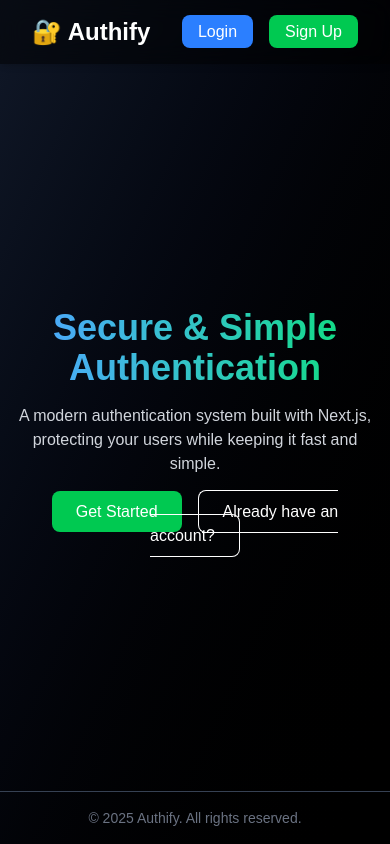
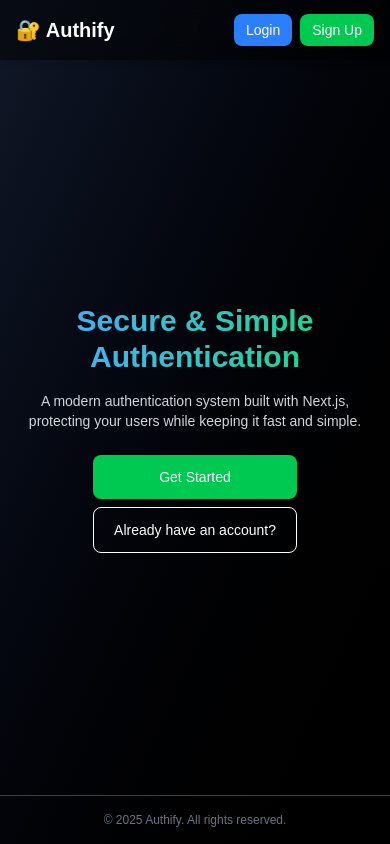
Before and after one commit to umar-khatri/authify, a Next.js app: page / in a window 390 px wide. Built offline with nearby package versions, Linux system fonts and the light colour scheme.

Commit message:
responsive design changes

```diff
--- a/src/app/page.tsx
+++ b/src/app/page.tsx
@@ -1,24 +1,23 @@
 "use client";
 
 import Link from "next/link";
-
 
 export default function Home() {
   return (
     <main className="min-h-screen bg-gradient-to-br from-gray-900 to-black text-white flex flex-col">
       {/* Navbar */}
-      <nav className="w-full flex justify-between items-center px-8 py-4 shadow-md bg-black/50 backdrop-blur-md">
-        <h1 className="text-2xl font-bold text-white">🔐 Authify</h1>
-        <div className="space-x-4">
+      <nav className="w-full flex justify-between items-center px-4 md:px-8 py-4 shadow-md bg-black/50 backdrop-blur-md">
+        <h1 className="text-xl md:text-2xl font-bold text-white">🔐 Authify</h1>
+        <div className="space-x-2 md:space-x-4">
           <Link
             href="/login"
-            className="bg-blue-500 hover:bg-blue-600 text-white px-4 py-2 rounded-lg transition duration-300"
+            className="bg-blue-500 hover:bg-blue-600 text-white px-3 md:px-4 py-2 rounded-lg transition duration-300 text-sm md:text-base"
           >
             Login
           </Link>
           <Link
             href="/signup"
-            className="bg-green-500 hover:bg-green-600 text-white px-4 py-2 rounded-lg transition duration-300"
+            className="bg-green-500 hover:bg-green-600 text-white px-3 md:px-4 py-2 rounded-lg transition duration-300 text-sm md:text-base"
           >
             Sign Up
           </Link>
@@ -27,22 +26,22 @@ export default function Home() {
 
       {/* Hero Section */}
       <section className="flex flex-col items-center justify-center flex-grow text-center px-4">
-        <h2 className="text-4xl md:text-6xl font-extrabold mb-4 bg-gradient-to-r from-blue-400 to-green-400 bg-clip-text text-transparent">
+        <h2 className="text-3xl md:text-6xl font-extrabold mb-4 bg-gradient-to-r from-blue-400 to-green-400 bg-clip-text text-transparent">
           Secure & Simple Authentication
         </h2>
-        <p className="text-gray-300 max-w-xl mb-6">
+        <p className="text-gray-300 max-w-lg md:max-w-xl mb-6 text-sm md:text-base">
           A modern authentication system built with Next.js, protecting your users while keeping it fast and simple.
         </p>
-        <div className="space-x-4">
+        <div className="space-y-2 md:space-y-0 md:space-x-4 flex flex-col md:flex-row">
           <Link
             href="/signup"
-            className="bg-green-500 hover:bg-green-600 px-6 py-3 rounded-lg font-medium text-white"
+            className="bg-green-500 hover:bg-green-600 px-5 md:px-6 py-3 rounded-lg font-medium text-white text-sm md:text-base"
           >
             Get Started
           </Link>
           <Link
             href="/login"
-            className="border border-white hover:bg-white hover:text-black px-6 py-3 rounded-lg font-medium"
+            className="border border-white hover:bg-white hover:text-black px-5 md:px-6 py-3 rounded-lg font-medium text-sm md:text-base"
           >
             Already have an account?
           </Link>
@@ -50,7 +49,7 @@ export default function Home() {
       </section>
 
       {/* Footer */}
-      <footer className="text-center text-gray-500 text-sm py-4 border-t border-gray-700">
+      <footer className="text-center text-gray-500 text-xs md:text-sm py-4 border-t border-gray-700">
         &copy; {new Date().getFullYear()} Authify. All rights reserved.
       </footer>
     </main>
```
